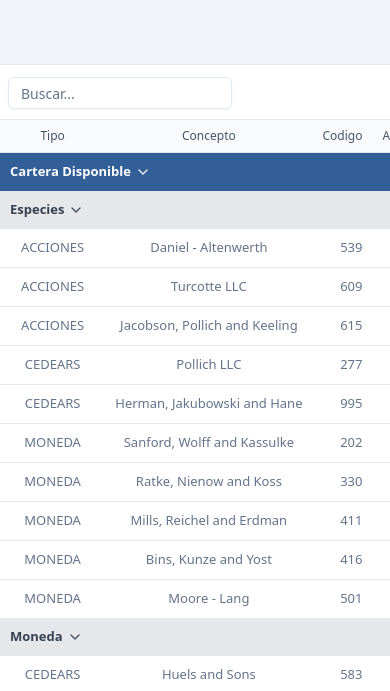
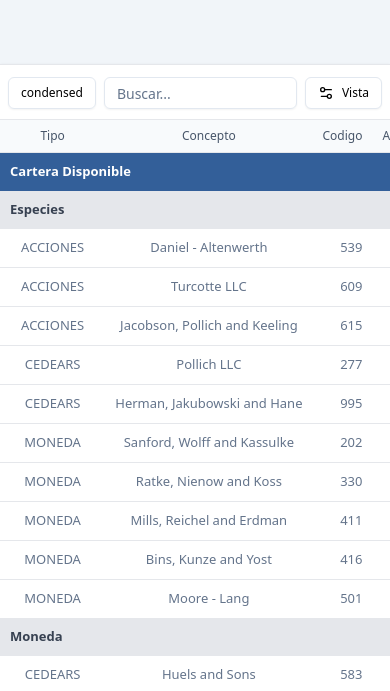
Before and after one commit to LucasAlda/labs, a Next.js app: page / in a window 390 px wide. Shown: the top 691 px of the page. Built offline with nearby package versions, Linux system fonts and the light colour scheme.

Commit message:
fix expandable

```diff
--- a/src/components/column-header-helper.tsx
+++ b/src/components/column-header-helper.tsx
@@ -30,7 +30,7 @@ export function DataTableColumnHeader<TData, TValue>({
             variant="ghost"
             size="sm"
             style={{ textAlign: "inherit" }}
-            className="-mx-2 -my-0.5 block h-7 w-[calc(100%+1rem)] px-2 focus-visible:ring-0 data-[state=open]:bg-slate-200"
+            className="-mx-2 -my-1 block h-8 w-[calc(100%+1rem)] px-2  focus-visible:ring-0 data-[state=open]:bg-slate-200 sm:h-7"
           >
             <span className="relative">
               {title}
@@ -50,22 +50,22 @@ export function DataTableColumnHeader<TData, TValue>({
           {column?.getCanSort() && (
             <>
               <DropdownMenuItem onClick={() => column.toggleSorting(false)}>
-                <ArrowUp className="mr-2 h-3.5 w-3.5 text-slate-600/70" />
+                <ArrowUp className="mr-2 h-3 w-3 text-slate-600/70" />
                 Asc
               </DropdownMenuItem>
               <DropdownMenuItem onClick={() => column.toggleSorting(true)}>
-                <ArrowDown className="mr-2 h-3.5 w-3.5 text-slate-600/70" />
+                <ArrowDown className="mr-2 h-3 w-3 text-slate-600/70" />
                 Desc
               </DropdownMenuItem>
               <DropdownMenuItem onClick={() => column.clearSorting()}>
-                <ArrowLeftRight className="mr-2 h-3.5 w-3.5 text-slate-600/70" />
+                <ArrowLeftRight className="mr-2 h-3 w-3 text-slate-600/70" />
                 No ord.
               </DropdownMenuItem>
             </>
           )}
           <DropdownMenuSeparator />
           <DropdownMenuItem onClick={() => column?.toggleVisibility(false)}>
-            <EyeOff className="mr-2 h-3.5 w-3.5 text-slate-600/70" />
+            <EyeOff className="mr-2 h-3 w-3 text-slate-600/70" />
             Ocultar
           </DropdownMenuItem>
         </DropdownMenuContent>
--- a/src/components/sortable-list.tsx
+++ b/src/components/sortable-list.tsx
@@ -82,13 +82,13 @@ function SortableColumn(props: { id: string; children: ReactNode }) {
     <div
       ref={setNodeRef}
       className={cn(
-        "relative flex items-center gap-3 rounded-md bg-white  py-0.5 text-sm leading-6 text-slate-700",
-        isDragging && "z-50"
+        "relative -mx-2 flex touch-none items-center gap-3 rounded-md bg-white px-2  py-0.5 text-sm leading-6 text-slate-700",
+        isDragging && "z-50 bg-slate-100 shadow-lg shadow-slate-200"
       )}
       {...attributes}
       style={style}
     >
-      <div {...props} {...listeners} ref={setNodeRef}>
+      <div {...props} {...listeners} className="-mx-1 flex h-6 w-6 items-center justify-center " ref={setNodeRef}>
         <GripHorizontal className="h-4 w-4 text-slate-400/80" />
       </div>
       {props.children}
--- a/src/components/view-options.tsx
+++ b/src/components/view-options.tsx
@@ -10,7 +10,7 @@ export function ViewOptions() {
   return (
     <Popover>
       <PopoverTrigger asChild>
-        <Button variant="outline" size="sm" className="ml-auto hidden h-8 bg-white lg:flex">
+        <Button variant="outline" size="sm" className="ml-auto  flex h-8 bg-white">
           <Settings2 className="mr-2 h-4 w-4" />
           Vista
         </Button>
--- a/src/lib/datatable.tsx
+++ b/src/lib/datatable.tsx
@@ -311,12 +311,7 @@ function ColumnBody({ collapsable, title, ...props }: ColumnProps & { row: Row<R
     return (
       <Table.Cell {...props}>
         {children ?? (props.row.original[accessor] as ReactNode)}
-        <button
-          {...{
-            onClick: props.row.getToggleExpandedHandler(),
-            style: { cursor: "pointer" },
-          }}
-        >
+        <button className="hidden cursor-pointer sm:inline" onClick={() => props.row.toggleExpanded()}>
           {props.row.getIsExpanded() ? (
             <ChevronDown className="-mb-1 ml-1 h-4 w-4 opacity-90" />
           ) : (
@@ -407,7 +402,7 @@ function useColumns(children: ReactNode) {
   });
 
   const title = columnsInfo.find((col) => col.props.title);
-  if (title) title.col = table.table.getColumn(title.accessor);
+  if (title) title.col = table.table.getAllColumns().find((col) => col.id === title.accessor);
 
   const visibleColumns = columnsInfo.filter((col) => col.col?.getIsVisible());
   return [visibleColumns, title] as const;
--- a/src/pages/index.tsx
+++ b/src/pages/index.tsx
@@ -61,15 +61,20 @@ export default function Example() {
     pagination: 20,
   });
 
+  const [condensed, setCondensed] = useState(false);
+
   return (
     <div className="space-y-16 py-16 sm:p-16">
       <DataTable.Root table={table} variant="narrow">
         <DataTable.Header>
           {/* <DataTable.Title>Posicion</DataTable.Title> */}
+          <Button onClick={() => setCondensed((p) => !p)} variant={"outline"} size="sm">
+            condensed
+          </Button>
           <DataTable.Search />
           <DataTable.Config />
         </DataTable.Header>
-        <DataTable.Content>
+        <DataTable.Content condensed={condensed}>
           <DataTable.Rows
             variant={(row) => ({
               main: row?.category === "header",
```
